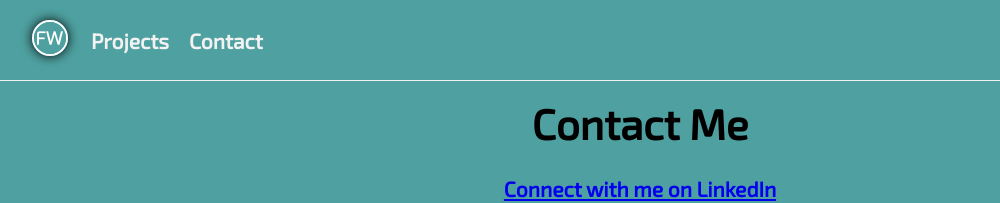
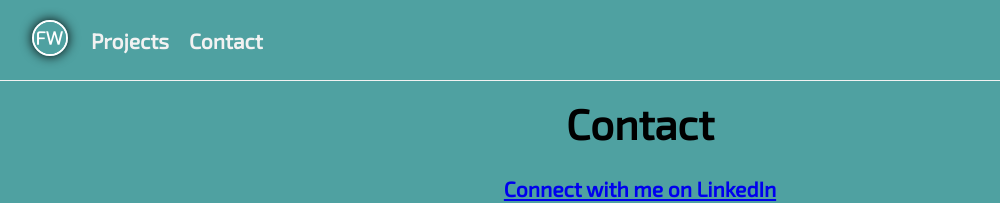
Before and after one commit to flynnWhelehan/website, a React (Create React App) app in the folder website/frontend/: page /contact in a window 1280 px wide. Shown: the top 203 px of the page, without its empty margins (0-1000 px from the left). Built offline with nearby package versions, Linux system fonts and the light colour scheme.

Commit message:
Change page title from Contact Me to Contact

```diff
--- a/website/frontend/src/pages/Contact.js
+++ b/website/frontend/src/pages/Contact.js
@@ -4,7 +4,7 @@ import './Styles/Projects.css';
 function Contact() {
     return (
         <div className="contact-page">
-        <h1>Contact Me</h1>
+        <h1>Contact</h1>
         <p>
             <a href="https://www.linkedin.com/in/flynnwhelehan/" target="_blank" rel="noopener noreferrer">
             Connect with me on LinkedIn
```
